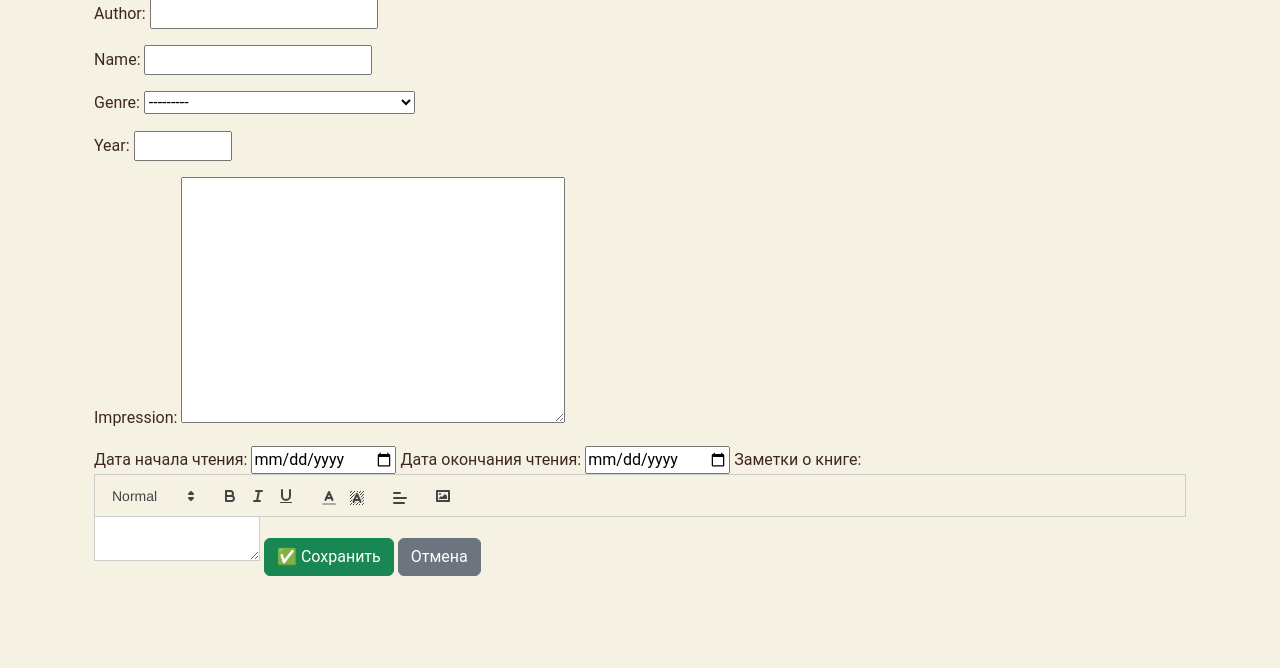
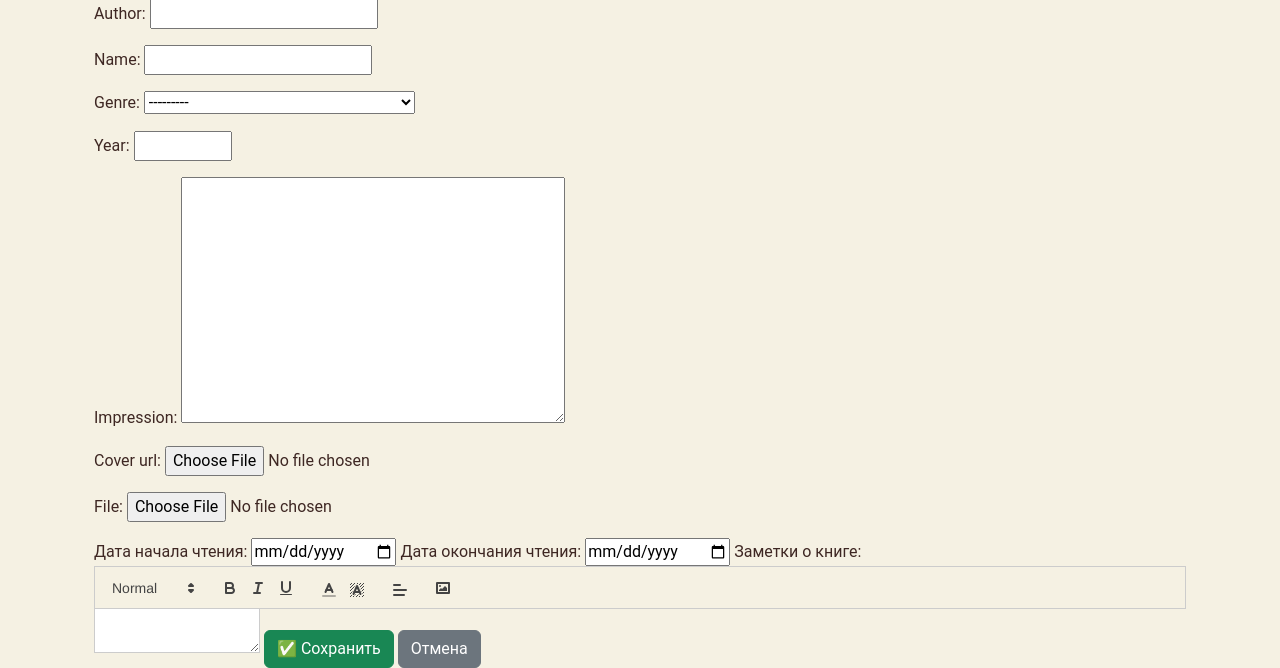
Before and after one commit to cool-user-polina/book_diary, a Django app: page /edit-book/ in a window 1280 px wide. Shown: the part 160-828 px from the top of the page. Before the commit the page ends 736 px from the top, so only its background shows below. Run offline with Django 5.2, Linux system fonts and the light colour scheme; the visitor is signed in with stand-in values (Sample User, id 1); data that the repository does not hold is empty; some libraries are stand-ins or nearby versions.

Commit message:
openlibrary search

```diff
--- a/diary/forms.py
+++ b/diary/forms.py
@@ -18,9 +18,10 @@ class CustomLoginForm(AuthenticationForm):
 class BookForm(forms.ModelForm):
     class Meta:
         model = Book
-        fields = ['author', 'name', 'genre', 'year', 'impression']
+        fields = ['author', 'name', 'genre', 'year', 'impression','cover_url', 'file']
         widgets = {
             'year': forms.NumberInput(attrs={'min': 0, 'max': 2100}),
             'start_reading': forms.DateInput(attrs={'type': 'date'}),
             'end_reading': forms.DateInput(attrs={'type': 'date'}),
+            'file': forms.ClearableFileInput(attrs={'class': 'form-control-file'})
         }
--- a/diary/models.py
+++ b/diary/models.py
@@ -1,5 +1,13 @@
 from django.db import models
 from django.contrib.auth.models import AbstractUser
+import os
+import fitz  # PyMuPDF для работы с PDF
+from ebooklib import epub  # Для EPUB
+from PIL import Image
+from pdf2image import convert_from_path
+from django.core.files.base import ContentFile
+from django.db import models
+from django.contrib.auth.models import User
 
 # Модель пользователя
 class User(AbstractUser):
@@ -49,9 +57,37 @@ class Book(models.Model):
     impression = models.TextField()
     created_at = models.DateTimeField(auto_now_add=True)
     isbn = models.CharField(max_length=13, unique=True, null=True, blank=True)
-    cover_url = models.URLField(null=True, blank=True)
-    file = models.FileField(upload_to='book_files/', null=True, blank=True)  # 📂 Поле для файлов книг
-
+    cover_url = models.ImageField(upload_to='book_covers/', null=True, blank=True)
+    file = models.FileField(upload_to='book_files/', null=True, blank=True)
 
     def __str__(self):
         return f"{self.name} by {self.author}"
+
+    def extract_cover(self):
+        """Извлекает обложку из загруженной книги"""
+        if self.file:
+            file_path = self.file.path
+            ext = os.path.splitext(file_path)[1].lower()
+
+            if ext == '.pdf':
+                self._extract_pdf_cover(file_path)
+            elif ext == '.epub':
+                self._extract_epub_cover(file_path)
+
+    def _extract_pdf_cover(self, file_path):
+        """Извлекает обложку из PDF"""
+        images = convert_from_path(file_path, first_page=1, last_page=1)
+        if images:
+            image = images[0]
+            img_io = ContentFile(b'')
+            image.save(img_io, format='JPEG')
+            self.cover_image.save(f"{self.pk}_cover.jpg", img_io, save=True)
+
+    def _extract_epub_cover(self, file_path):
+        """Извлекает обложку из EPUB"""
+        book = epub.read_epub(file_path)
+        for item in book.items:
+            if item.get_type() == epub.ITEM_COVER:
+                img_io = ContentFile(item.content)
+                self.cover_image.save(f"{self.pk}_cover.jpg", img_io, save=True)
+                break
--- a/diary/views.py
+++ b/diary/views.py
@@ -58,28 +58,32 @@ def search_books(query):
 
 @login_required
 def book_list(request):
-    query = request.GET.get('q', '')  # Получаем поисковый запрос
-    books = Book.objects.filter(user=request.user)  # Книги пользователя
-    api_books = []  # Книги из Open Library API
+    query = request.GET.get('q', '')
+    books = Book.objects.filter(user=request.user)
+    api_books = []
+    colors = ['#3E2723', '#5A7D5A', '#797444', '#643811', '#a46572']
 
     if query:
-        # Фильтр по базе данных
+        # Поиск по локальной базе данных
         books = books.filter(Q(name__icontains=query) | Q(author__icontains=query))
 
-        # Запрос в Open Library API
-        api_url = f"https://openlibrary.org/search.json?q={query}"
-        response = requests.get(api_url)
-
-        if response.status_code == 200:
-            data = response.json()
-            for doc in data.get('docs', [])[:20]:  # Берем первые 5 книг из результата
-                api_books.append({
-                    'title': doc.get('title', 'Без названия'),
-                    'author': ', '.join(doc.get('author_name', ['Неизвестный автор'])),
-                    'cover': f"https://covers.openlibrary.org/b/olid/{doc.get('cover_edition_key', '')}-M.jpg" if doc.get('cover_edition_key') else "https://via.placeholder.com/150"
-                })
-
-    colors = ['#3E2723', '#5A7D5A', '#797444', '#643811', '#a46572']
+        # Поиск в OpenLibrary только если в локальной БД ничего не найдено
+        if not books.exists():
+            api_url = f"https://openlibrary.org/search.json?q={query}"
+            try:
+                response = requests.get(api_url)
+                if response.status_code == 200:
+                    data = response.json()
+                    for doc in data.get('docs', [])[:20]:
+                        api_books.append({
+                            'title': doc.get('title', 'Без названия'),
+                            'author': ', '.join(doc.get('author_name', ['Неизвестный автор'])),
+                            'cover': f"https://covers.openlibrary.org/b/olid/{doc.get('cover_edition_key', '')}-M.jpg" if doc.get('cover_edition_key') else "https://via.placeholder.com/150",
+                            'year': doc.get('first_publish_year', '')
+                        })
+            except requests.RequestException:
+                # Обработка ошибок при запросе к API
+                pass
 
     return render(request, 'diary/book_list.html', {
         'books': books,
@@ -91,13 +95,11 @@ def book_list(request):
 @login_required
 def book_create(request):
     if request.method == 'POST':
-        form = BookForm(request.POST)
-        print('before validation')
-        for field in form:
-            print(f"Field {field.name}  Error: {field.errors}")
+        form = BookForm(request.POST,  request.FILES)
         if form.is_valid():
             book = form.save(commit=False)
             book.user = request.user  # Привязываем книгу к пользователю
+            book.extract_cover()
             book.save()
             return redirect('book_list')
     else:
```
Also changed, not shown: diary/templates/diary/book_list.html (+10 -28 lines), diary/templates/diary/openlibrary_results.html (added, +27 -0 lines), diary/migrations/0005_remove_book_cover_url_book_cover_image_book_file.py (added), diary/migrations/0006_rename_cover_image_book_cover_url.py (added).
